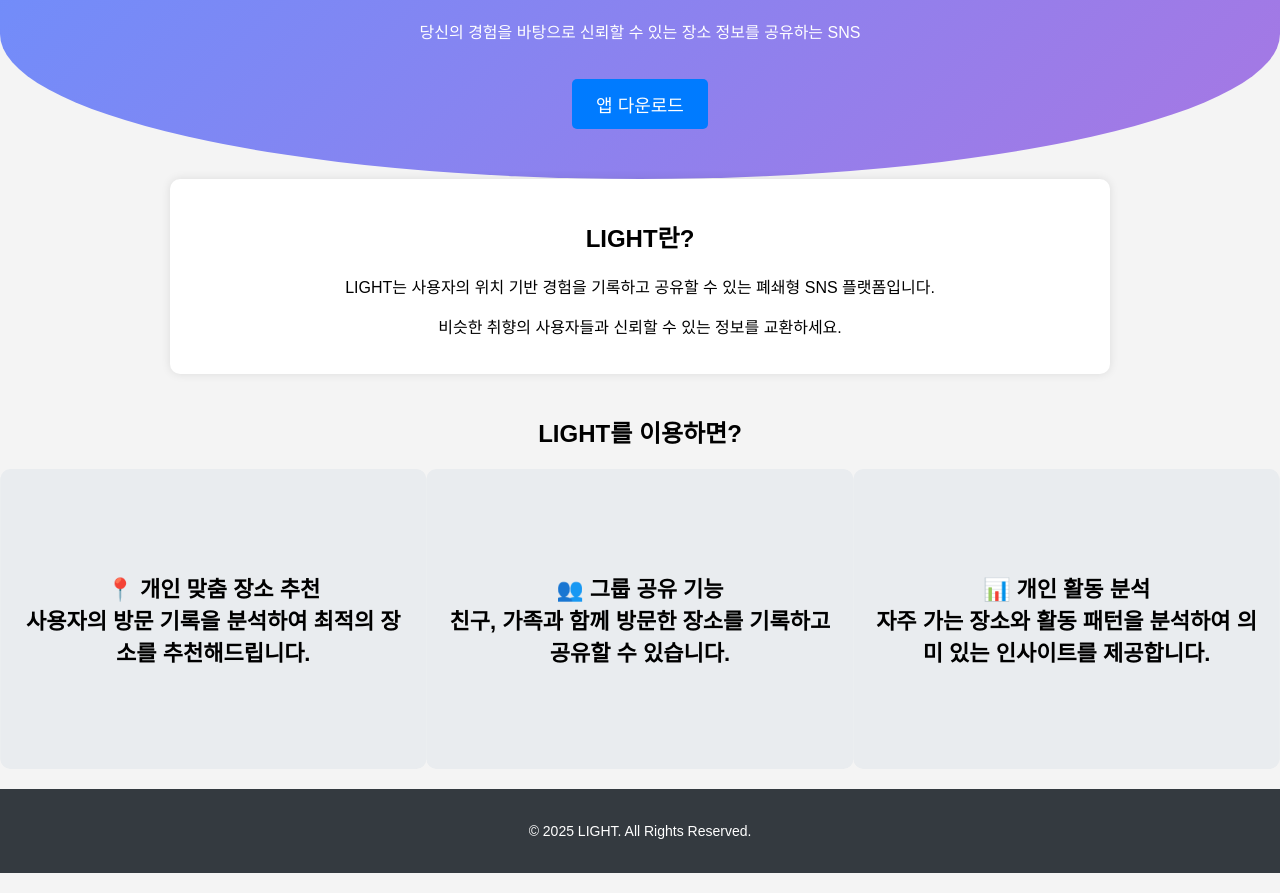
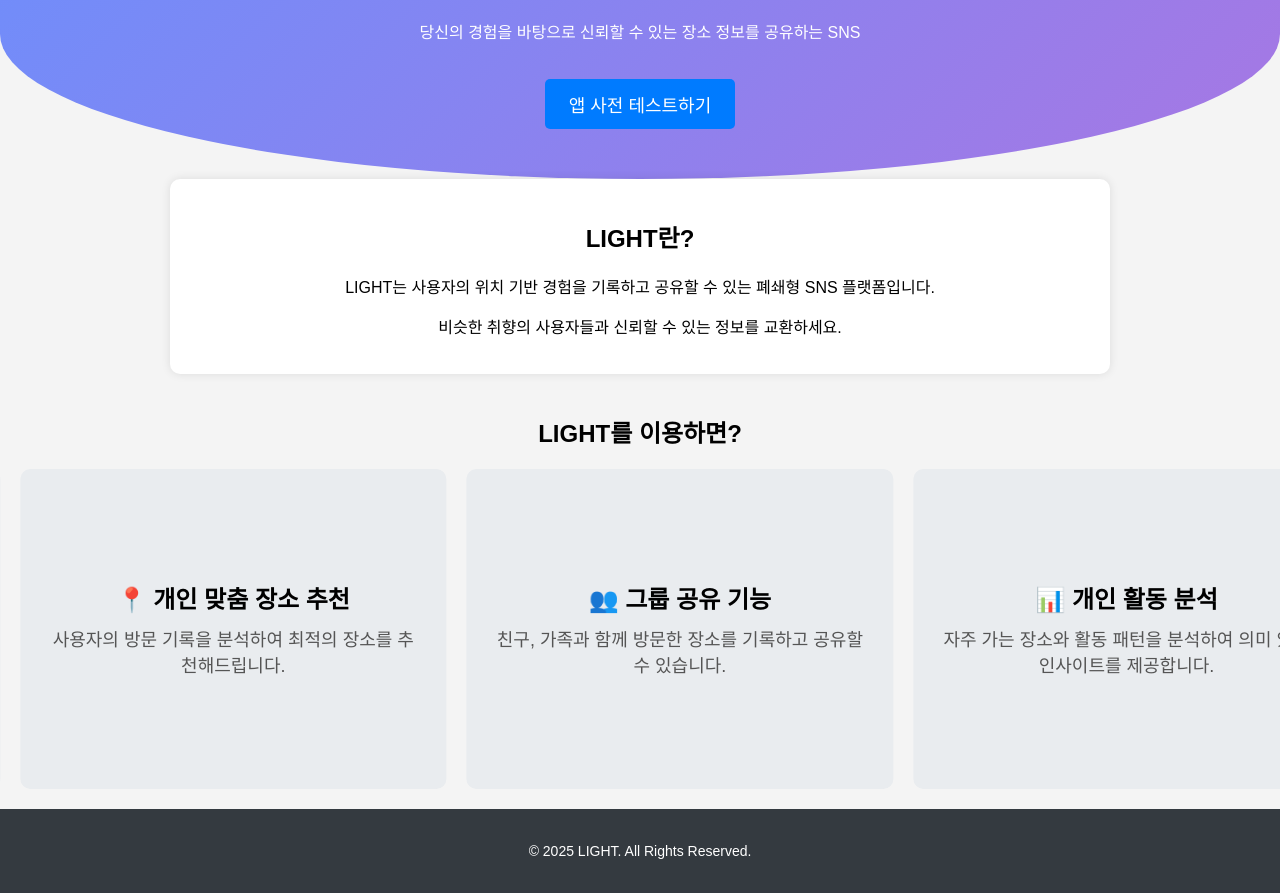
Before and after one commit to designerCity/LightLifeSite, a plain HTML site: page index.html in a window 1280 px wide. Shown: the part 111-1004 px from the top of the page. Drawn offline with Linux system fonts and the light colour scheme.

Commit message:
Update index.html

```diff
--- a/index.html
+++ b/index.html
@@ -46,21 +46,30 @@
             display: flex;
             transition: transform 0.5s ease-in-out;
             width: 200%;
+            gap: 20px;
         }
         .feature-item {
             flex: 1;
             min-width: 33.33%;
             box-sizing: border-box;
-            padding: 20px;
+            padding: 30px;
             background: #e9ecef;
             border-radius: 10px;
-            height: 300px;
+            height: 320px;
             display: flex;
+            flex-direction: column;
             align-items: center;
             justify-content: center;
-            font-size: 22px;
+            text-align: center;
+        }
+        .feature-title {
+            font-size: 24px;
             font-weight: bold;
-            text-align: center;
+            margin-bottom: 10px;
+        }
+        .feature-description {
+            font-size: 18px;
+            color: #555;
         }
         .features-wrapper {
             width: 100%;
@@ -81,7 +90,7 @@
     <div class="hero">
         <h1>LIGHT</h1>
         <p>당신의 경험을 바탕으로 신뢰할 수 있는 장소 정보를 공유하는 SNS</p>
-        <a href="#" class="btn">앱 다운로드</a>
+        <a href="https://testflight.apple.com/join/Dn41DMXF" class="btn">앱 사전 테스트하기</a>
     </div>
     <div class="container">
         <h2>LIGHT란?</h2>
@@ -92,11 +101,26 @@
         <h2>LIGHT를 이용하면?</h2>
         <div class="features-wrapper">
             <div class="features-slider" id="slider">
-                <div class="feature-item">🔍 신뢰할 수 있는 장소 리뷰<br>비슷한 취향의 사용자들이 남긴 리뷰를 확인하고, 실제 경험을 공유하세요.</div>
-                <div class="feature-item">📍 개인 맞춤 장소 추천<br>사용자의 방문 기록을 분석하여 최적의 장소를 추천해드립니다.</div>
-                <div class="feature-item">👥 그룹 공유 기능<br>친구, 가족과 함께 방문한 장소를 기록하고 공유할 수 있습니다.</div>
-                <div class="feature-item">📊 개인 활동 분석<br>자주 가는 장소와 활동 패턴을 분석하여 의미 있는 인사이트를 제공합니다.</div>
-                <div class="feature-item">🔒 데이터 보호<br>사용자의 데이터를 안전하게 관리하고 개인 정보 보호를 최우선으로 합니다.</div>
+                <div class="feature-item">
+                    <div class="feature-title">🔍 신뢰할 수 있는 장소 리뷰</div>
+                    <div class="feature-description">비슷한 취향의 사용자들이 남긴 리뷰를 확인하고, 실제 경험을 공유하세요.</div>
+                </div>
+                <div class="feature-item">
+                    <div class="feature-title">📍 개인 맞춤 장소 추천</div>
+                    <div class="feature-description">사용자의 방문 기록을 분석하여 최적의 장소를 추천해드립니다.</div>
+                </div>
+                <div class="feature-item">
+                    <div class="feature-title">👥 그룹 공유 기능</div>
+                    <div class="feature-description">친구, 가족과 함께 방문한 장소를 기록하고 공유할 수 있습니다.</div>
+                </div>
+                <div class="feature-item">
+                    <div class="feature-title">📊 개인 활동 분석</div>
+                    <div class="feature-description">자주 가는 장소와 활동 패턴을 분석하여 의미 있는 인사이트를 제공합니다.</div>
+                </div>
+                <div class="feature-item">
+                    <div class="feature-title">🔒 데이터 보호</div>
+                    <div class="feature-description">사용자의 데이터를 안전하게 관리하고 개인 정보 보호를 최우선으로 합니다.</div>
+                </div>
             </div>
         </div>
     </div>
```
